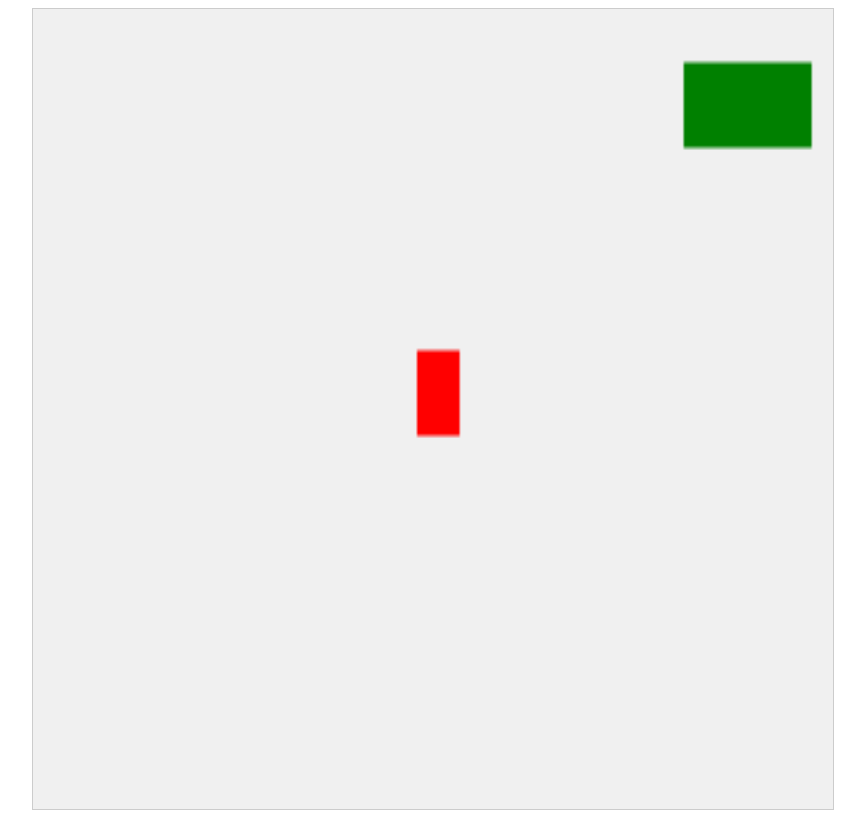
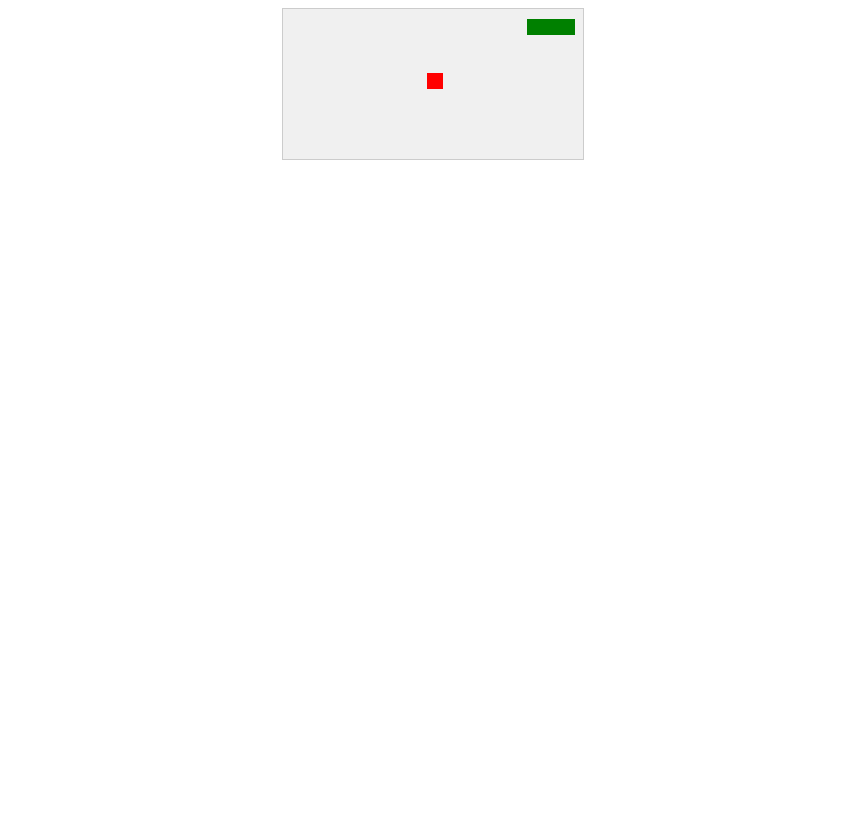
Before and after one commit to nie0357/AI-Html-snake, a plain HTML site: page index.html in a window 1280 px wide. Shown: the whole page, without its empty margins (207-1072 px from the left). Drawn offline with Linux system fonts and the light colour scheme.

Commit message:
Update index.html

```diff
--- a/index.html
+++ b/index.html
@@ -5,12 +5,8 @@
   <meta name="viewport" content="width=device-width, initial-scale=1.0">
   <title>snake game</title>
   <style>
+
     canvas {
-     aspect-ratio: 1 / 1;
-  width: 100vw;
-  height: 100vw;
-  max-width: 100vh;
-  max-height: 100vh;
       touch-action: none;
       display: block;
       margin: 0 auto;
```
